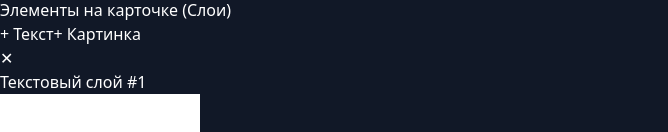
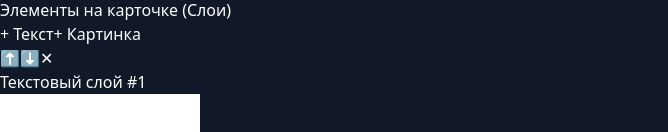
Before and after one commit to korbendallas000wt/CardBench, a React (Vite) app: page / in a window 1280 px wide. Both pictures are taken after a click on the button "✨ Создать карточку". Shown: the part 296-428 px from the top of the page, without its empty margins (0-668 px from the left). Built offline with nearby package versions, Linux system fonts and the light colour scheme.

Commit message:
feat: добавлено перемещение слоёв вверх/вниз для управления порядком наложения

```diff
--- a/src/components/CardEditor.tsx
+++ b/src/components/CardEditor.tsx
@@ -60,26 +60,17 @@ export default function CardEditor({ editCard, onSave, onCancel }: Props) {
 
     try {
       const response = await fetch(url);
-
       if (!response.ok) {
         switch (response.status) {
-          case 400:
-            throw new Error("Ошибка 400: Неверный запрос. Проверьте, не содержит ли промпт недопустимые символы или не слишком ли он длинный.");
-          case 401:
-            throw new Error("Ошибка 401: Неавторизованный запрос. Сервис временно ограничил доступ без API-ключа.");
-          case 402:
-            throw new Error("Ошибка 402: Сервис требует оплаты или исчерпан лимит. Это часто случается при использовании VPN, прокси или определённых мобильных операторов. Попробуйте отключить VPN.");
-          case 403:
-            throw new Error("Ошибка 403: Доступ запрещён. Проверьте работу на опубликованном сайте или временно отключите блокировщики рекламы.");
-          case 429:
-            throw new Error("Ошибка 429: Слишком много запросов. Вы достигли лимита частоты. Подождите минуту и попробуйте снова.");
-          case 500:
-            throw new Error("Ошибка 500: Внутренняя ошибка сервера генерации. Попробуйте повторить запрос чуть позже.");
-          default:
-            throw new Error(`Ошибка сети: Статус ${response.status}. Попробуйте позже или проверьте подключение к интернету.`);
+          case 400: throw new Error("Ошибка 400: Неверный запрос. Проверьте промпт.");
+          case 401: throw new Error("Ошибка 401: Неавторизованный запрос. Сервис временно ограничил доступ.");
+          case 402: throw new Error("Ошибка 402: Сервис требует оплаты или исчерпан лимит. Часто бывает при использовании VPN/прокси. Попробуйте отключить их.");
+          case 403: throw new Error("Ошибка 403: Доступ запрещён. Проверьте работу на опубликованном сайте или отключите блокировщики рекламы.");
+          case 429: throw new Error("Ошибка 429: Слишком много запросов. Подождите минуту и попробуйте снова.");
+          case 500: throw new Error("Ошибка 500: Внутренняя ошибка сервера генерации. Попробуйте позже.");
+          default: throw new Error(`Ошибка сети: Статус ${response.status}.`);
         }
       }
-
       const blob = await response.blob();
       if (!blob.type.startsWith('image/')) throw new Error(`Получен не файл изображения, а: ${blob.type}.`);
 
@@ -131,6 +122,18 @@ export default function CardEditor({ editCard, onSave, onCancel }: Props) {
 
   const removeAttribute = (id: string) => {
     setAttributes(prev => prev.filter(attr => attr.id !== id));
+  };
+
+  // НОВАЯ ФУНКЦИЯ: Перемещение слоёв вверх/вниз
+  const moveAttribute = (index: number, direction: 'up' | 'down') => {
+    setAttributes(prev => {
+      const next = [...prev];
+      const newIndex = direction === 'up' ? index - 1 : index + 1;
+      if (newIndex < 0 || newIndex >= next.length) return prev;
+      // Меняем местами элементы
+      [next[index], next[newIndex]] = [next[newIndex], next[index]];
+      return next;
+    });
   };
 
   const handleAttrImageUpload = async (id: string, e: React.ChangeEvent<HTMLInputElement>) => {
@@ -236,7 +239,33 @@ export default function CardEditor({ editCard, onSave, onCancel }: Props) {
                 <div className="space-y-4">
                   {attributes.map((attr, index) => (
                     <div key={attr.id} className="p-3 bg-black/20 border border-white/10 rounded-lg space-y-3 relative group">
-                      <button onClick={() => removeAttribute(attr.id)} className="absolute top-2 right-2 text-red-400 hover:text-red-300 text-lg opacity-50 group-hover:opacity-100 transition-opacity">✕</button>
+
+                      {/* Кнопки управления порядком и удаления */}
+                      <div className="absolute top-2 right-2 flex gap-1 opacity-50 group-hover:opacity-100 transition-opacity">
+                        <button
+                          onClick={() => moveAttribute(index, 'up')}
+                          disabled={index === 0}
+                          className="text-blue-400 hover:text-blue-300 disabled:opacity-30 disabled:cursor-not-allowed text-lg"
+                          title="Переместить выше (на передний план)"
+                        >
+                          ⬆️
+                        </button>
+                        <button
+                          onClick={() => moveAttribute(index, 'down')}
+                          disabled={index === attributes.length - 1}
+                          className="text-blue-400 hover:text-blue-300 disabled:opacity-30 disabled:cursor-not-allowed text-lg"
+                          title="Переместить ниже (на задний план)"
+                        >
+                          ⬇️
+                        </button>
+                        <button
+                          onClick={() => removeAttribute(attr.id)}
+                          className="text-red-400 hover:text-red-300 text-lg"
+                          title="Удалить слой"
+                        >
+                          ✕
+                        </button>
+                      </div>
 
                       {attr.type === 'text' ? (
                         <>
```
